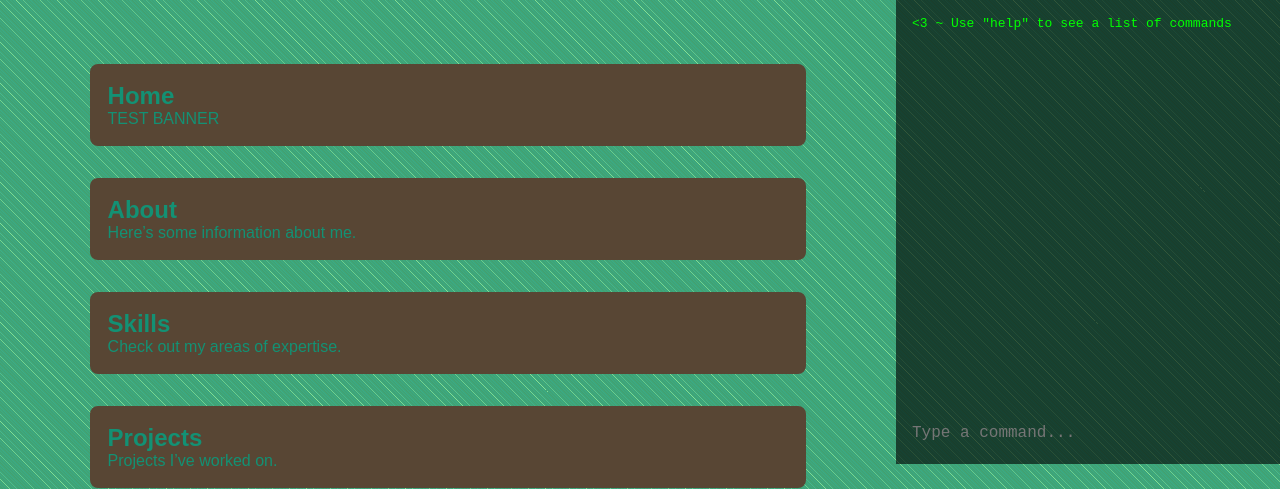
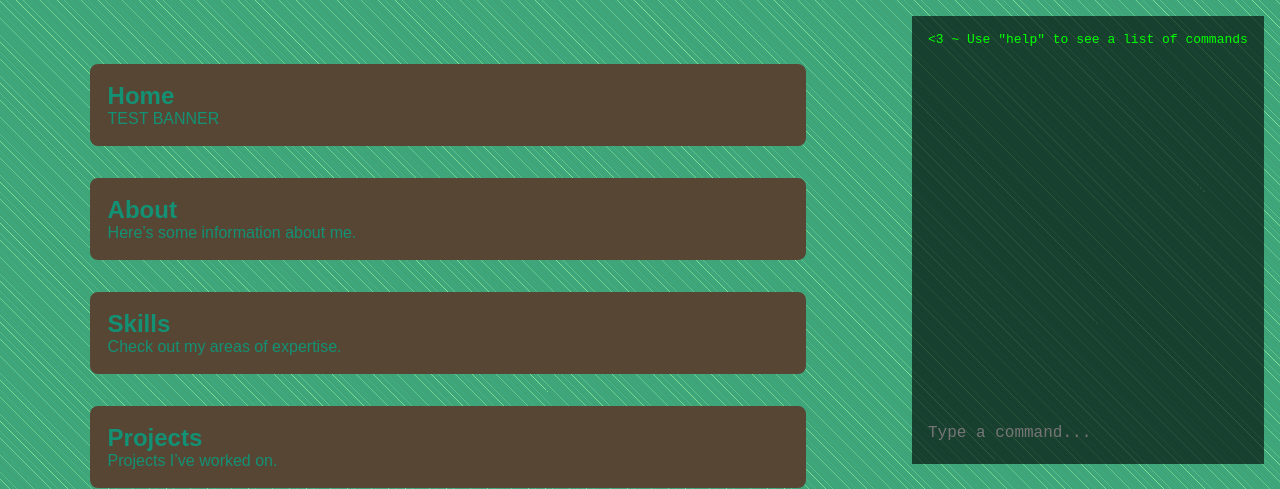
Before and after one commit to gabicarter/gabicarter, a plain HTML site: page index.html in a window 1280 px wide. Shown: the top 489 px of the page. Drawn offline with nearby package versions, Linux system fonts and the light colour scheme.

Commit message:
fixed terminal border spacing

```diff
--- a/style.css
+++ b/style.css
@@ -108,10 +108,10 @@
 /* Terminal Container Styles */
 .terminal-container {
   position: fixed;
-  top: 0;
-  right: 0;
-  width: 30%;
-  height: 58%;
+  top: 1rem;
+  right: 1rem;
+  width: calc(30% - 2rem);
+  height: 56%;
   background-color: #0000009c;
   color: #0f0;
   padding: 1rem;
```
